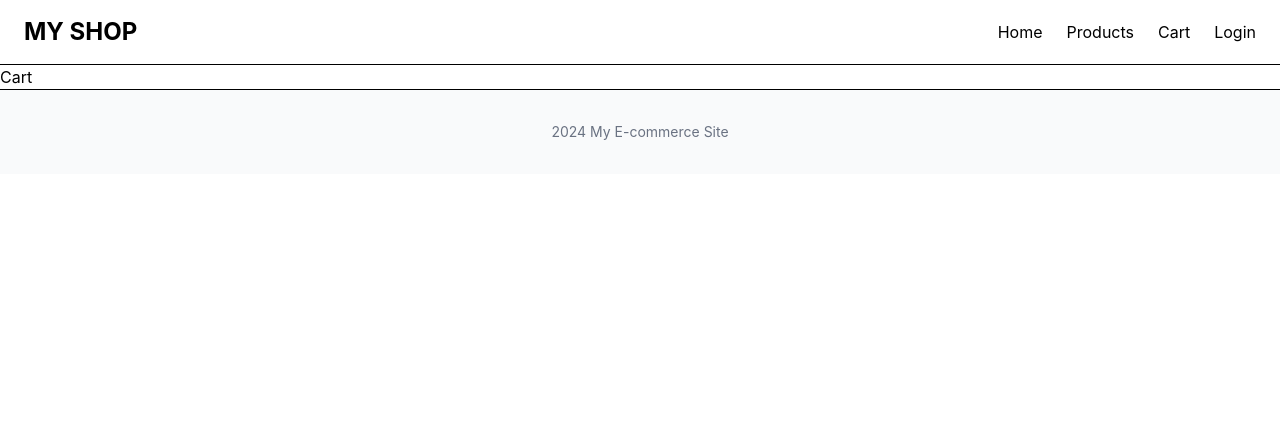
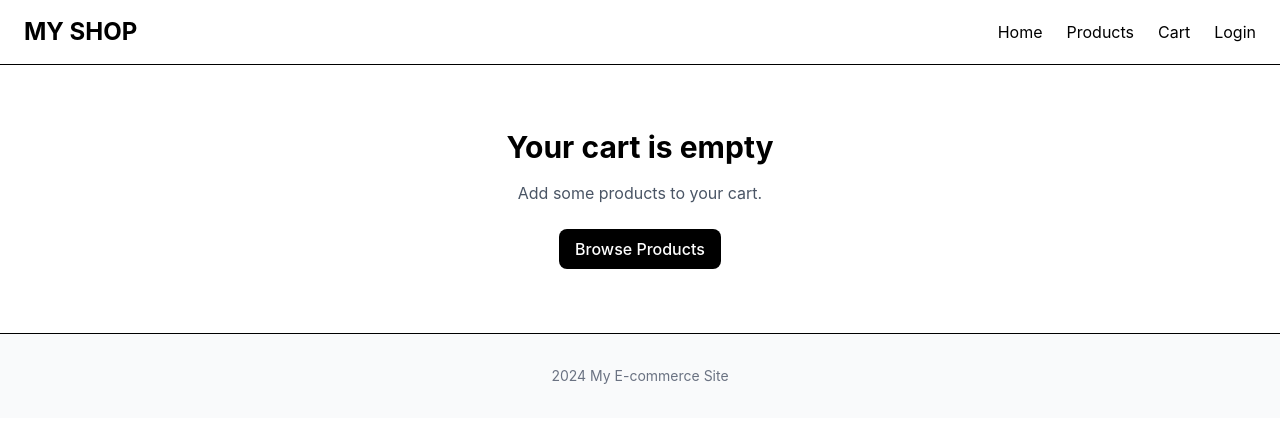
Before and after one commit to markmykytenko08-beep/my-shop-commerce, a React (Vite) app in the folder client/: page /cart in a window 1280 px wide. Shown: the top 422 px of the page. Built offline with nearby package versions, Linux system fonts and the light colour scheme.

Commit message:
Create cart page

```diff
--- a/client/src/components/Button.tsx
+++ b/client/src/components/Button.tsx
@@ -1,10 +1,14 @@
 type ButtonProps = {
   children: React.ReactNode;
+  onClick?: () => void;
 };
 
-function Button({ children }: ButtonProps) {
+function Button({ children, onClick }: ButtonProps) {
   return (
-    <button className="rounded-lg bg-black px-4 py-2 font-medium text-white hover:bg-gray-800">
+    <button
+      onClick={onClick}
+      className="rounded-lg bg-black px-4 py-2 font-medium text-white hover:bg-gray-800"
+    >
       {children}
     </button>
   );
--- a/client/src/pages/Cart.tsx
+++ b/client/src/pages/Cart.tsx
@@ -1,6 +1,80 @@
+import { Link } from "react-router-dom";
+import Container from "../components/Container";
+import Button from "../components/Button";
+import { useCartStore } from "../store/cartStore";
+
 function Cart() {
+  const items = useCartStore((state) => state.items);
+  const removeFromCart = useCartStore(
+    (state) => state.removeFromCart
+  );
+
+  if (items.length === 0) {
+    return (
+      <section className="py-16">
+        <Container>
+          <div className="text-center">
+            <h1 className="text-3xl font-bold">
+              Your cart is empty
+            </h1>
+
+            <p className="mt-4 text-gray-600">
+              Add some products to your cart.
+            </p>
+
+            <Link to="/products" className="mt-6 inline-block">
+              <Button>Browse Products</Button>
+            </Link>
+          </div>
+        </Container>
+      </section>
+    );
+  }
+
   return (
-    <h1>Cart</h1>
+    <section className="py-16">
+      <Container>
+        <h1 className="mb-10 text-4xl font-bold">
+          Your Cart
+        </h1>
+
+        <div className="space-y-6">
+          {items.map((item) => (
+            <div
+              key={item.id}
+              className="flex items-center gap-6 rounded-xl border p-4"
+            >
+              <img
+                src={item.image}
+                alt={item.name}
+                className="h-24 w-24 rounded-lg object-cover"
+              />
+
+              <div className="flex-1">
+                <h2 className="font-semibold">
+                  {item.name}
+                </h2>
+
+                <p className="mt-2 text-gray-600">
+                  €{item.price.toFixed(2)}
+                </p>
+
+                <p className="mt-1 text-sm text-gray-500">
+                  Quantity: {item.quantity}
+                </p>
+              </div>
+
+              <button
+                onClick={() => removeFromCart(item.id)}
+                className="text-sm text-red-600 hover:underline"
+              >
+                Remove
+              </button>
+            </div>
+          ))}
+        </div>
+      </Container>
+    </section>
   );
 }
 
```
